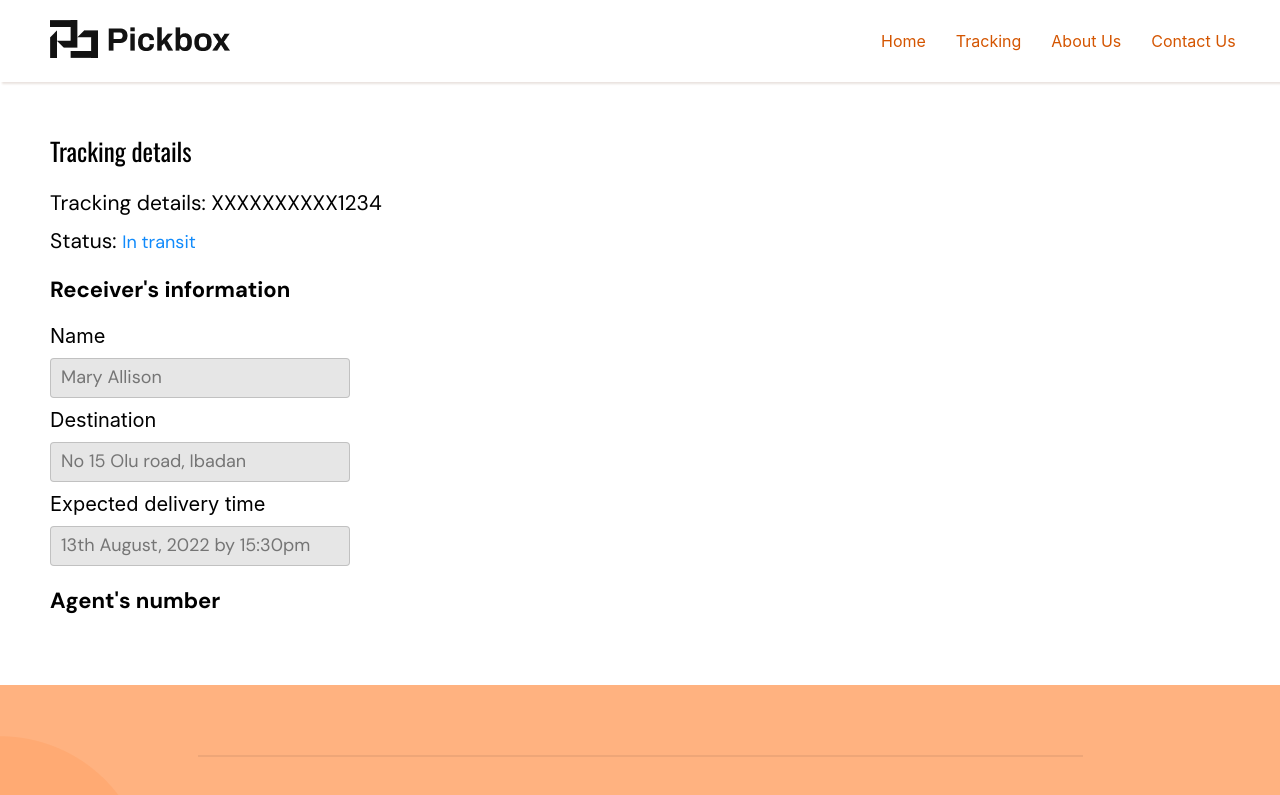
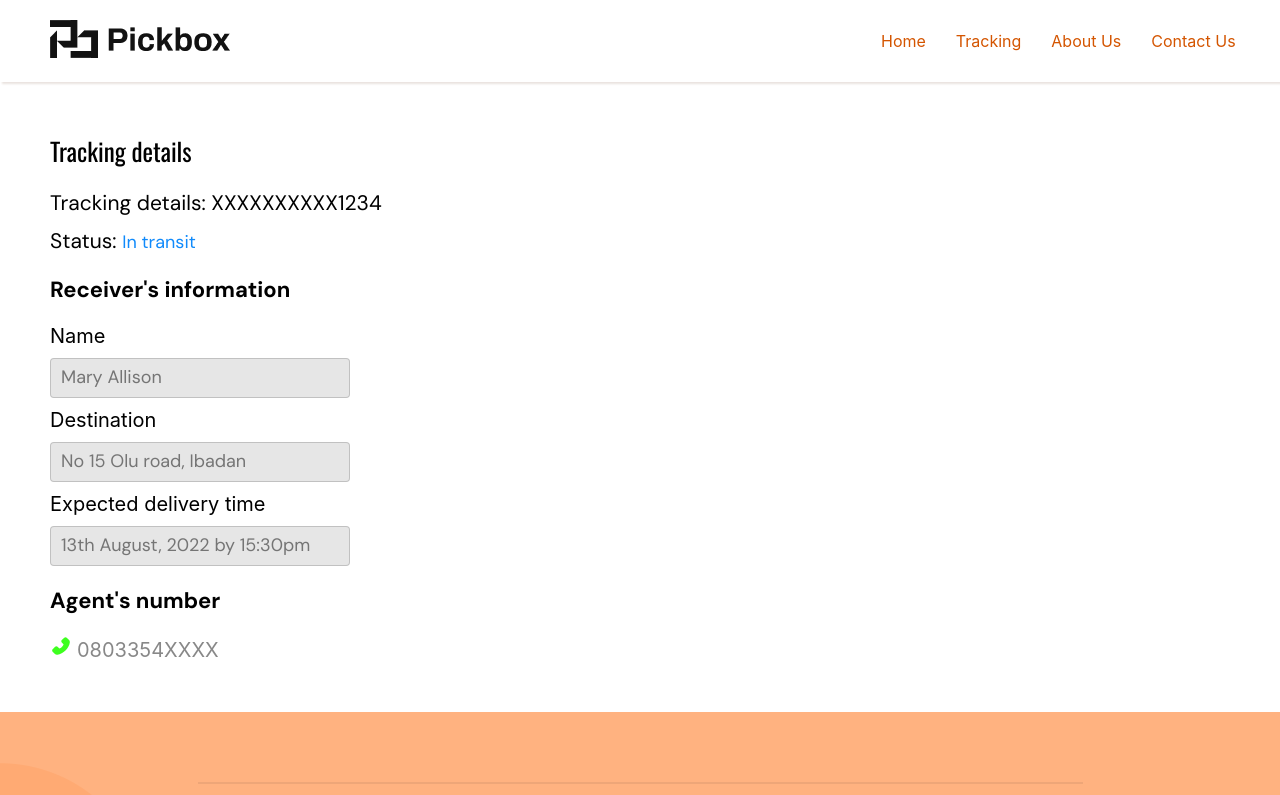
Before and after one commit to Pickbox-Project/Pickbox-frontend, a React (Create React App) app: page /more-details in a window 1280 px wide. Shown: the top 795 px of the page. Built offline with nearby package versions, Linux system fonts and the light colour scheme.

Commit message:
Started styling MoreDetails component

```diff
--- a/src/Components/MoreDetails/MoreDetails.css
+++ b/src/Components/MoreDetails/MoreDetails.css
@@ -54,3 +54,14 @@
     font-size: 18px;
     font-family: "DM Sans", sans-serif;
 }
+
+.icon {
+    color: #3eff1f;
+    font-size: 22px;
+}
+
+.agent-number {
+    text-decoration: none;
+    font-size: 20px;
+    color: #888888;
+}
--- a/src/Components/MoreDetails/MoreDetails.jsx
+++ b/src/Components/MoreDetails/MoreDetails.jsx
@@ -1,5 +1,6 @@
 import React from "react";
 import "./MoreDetails.css";
+import { AiFillPhone } from "react-icons/ai";
 
 const MoreDetails = () => {
   return (
@@ -31,6 +32,11 @@ const MoreDetails = () => {
             />
           </form>
           <h4 className="sub-main-text">Agent's number</h4>
+          <a href="##" className="agent-number">
+            {" "}
+            <AiFillPhone className="icon" />
+            0803354XXXX
+          </a>
         </div>
       </div>
     </div>
```
